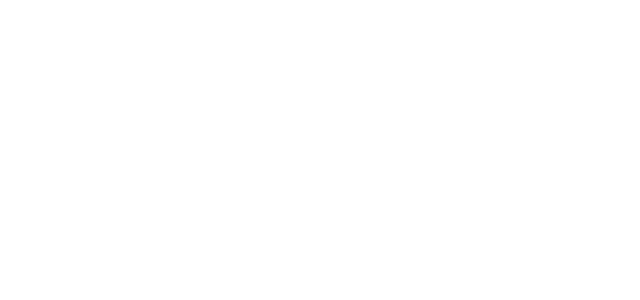
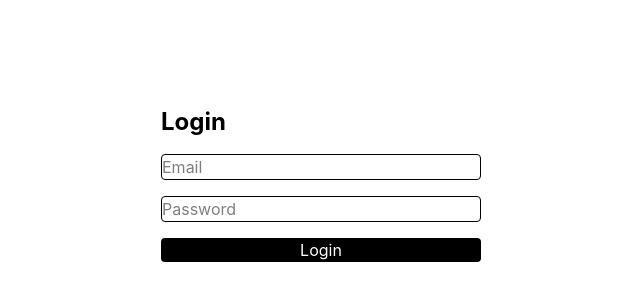
Before and after one commit to rayan-boussouda/movie-app, a React (Vite) app in the folder frontend/: page /login in a window 1280 px wide. Before the commit this address had no page. Shown: the part 216-516 px from the top of the page, without its empty margins (319-959 px from the left). Built offline with nearby package versions, Linux system fonts and the light colour scheme.

Commit message:
[KAN-31] login

```diff
--- a/frontend/package.json
+++ b/frontend/package.json
@@ -10,11 +10,13 @@
     "preview": "vite preview"
   },
   "dependencies": {
+    "@hookform/resolvers": "^5.4.0",
     "@tailwindcss/vite": "^4.3.1",
     "@tanstack/react-query": "^5.101.0",
     "axios": "^1.18.0",
     "react": "^19.2.6",
     "react-dom": "^19.2.6",
+    "react-hook-form": "^7.80.0",
     "react-router-dom": "^7.18.0",
     "tailwindcss": "^4.3.1",
     "zod": "^4.4.3"
--- a/frontend/src/App.tsx
+++ b/frontend/src/App.tsx
@@ -1,13 +1,15 @@
-import { Routes, Route } from 'react-router-dom'
-import { Genre } from './ui/features/genres/Genre'
+import { Routes, Route } from "react-router-dom";
+import { Genre } from "./ui/features/genres/pages/Genre";
+import { Login } from "./ui/features/genres/pages/Login";
 
 function App() {
   return (
     <Routes>
       <Route path="/" element={<div>Movie App</div>} />
       <Route path="/genres" element={<Genre />} />
+      <Route path="/login" element={<Login />} />
     </Routes>
-  )
+  );
 }
 
-export default App
+export default App;
--- /dev/null
+++ b/frontend/src/domain/auth.port.ts
@@ -0,0 +1,5 @@
+import type { LoginCredentials, LoginResponse } from "./auth";
+
+export type AuthGateway = {
+  login: (logs: LoginCredentials) => Promise<LoginResponse>;
+};
--- /dev/null
+++ b/frontend/src/domain/auth.ts
@@ -0,0 +1,21 @@
+import z from "zod";
+
+export const loginCredentialsSchema = z.object({
+  email: z.email(),
+  password: z.string().min(1),
+});
+
+export type LoginCredentials = z.infer<typeof loginCredentialsSchema>;
+
+export const userSchema = z.object({
+  id: z.number(),
+  name: z.string(),
+  email: z.email(),
+  role: z.enum(["USER", "ADMIN"]),
+});
+export type User = z.infer<typeof userSchema>;
+
+export const loginResponseSchema = z.object({
+  token: z.string(),
+});
+export type LoginResponse = z.infer<typeof loginResponseSchema>;
--- /dev/null
+++ b/frontend/src/infra/auth/http-auth-gateway.ts
@@ -0,0 +1,10 @@
+import { loginResponseSchema, type LoginCredentials } from "../../domain/auth";
+import type { AuthGateway } from "../../domain/auth.port";
+import { httpClient } from "../http-client";
+
+export const httpAuthGateway: AuthGateway = {
+  login: async (credentials: LoginCredentials) => {
+    const response = await httpClient.post("/auth/login", credentials);
+    return loginResponseSchema.parse(response.data);
+  },
+};
--- /dev/null
+++ b/frontend/src/ui/features/genres/hooks/useAuth.ts
@@ -0,0 +1,9 @@
+import { useMutation } from "@tanstack/react-query";
+import type { AuthGateway } from "../../../../domain/auth.port";
+import { builLogin } from "../../../../use-case/auth/auth";
+
+export const useLogin = (gateway: AuthGateway) => {
+  return useMutation({
+    mutationFn: builLogin(gateway),
+  });
+};
--- a/frontend/src/ui/features/genres/Genre.tsx
+++ b/frontend/src/ui/features/genres/pages/Genre.tsx
@@ -1,6 +1,6 @@
-import { httpGenreGateway } from "../../../infra/genre/http-genre-gateway";
-import { Tag } from "../../components/tag";
-import { useGetGenre } from "./hooks/useGenre";
+import { httpGenreGateway } from "../../../../infra/genre/http-genre-gateway";
+import { Tag } from "../../../components/Tag";
+import { useGetGenre } from "../hooks/useGenre";
 
 export const Genre = () => {
   const { data, isLoading, isError } = useGetGenre(httpGenreGateway);
--- /dev/null
+++ b/frontend/src/ui/features/genres/pages/Login.tsx
@@ -0,0 +1,84 @@
+import { useForm } from "react-hook-form";
+import { zodResolver } from "@hookform/resolvers/zod";
+import { useNavigate } from "react-router-dom";
+import {
+  loginCredentialsSchema,
+  type LoginCredentials,
+} from "../../../../domain/auth";
+import { useLogin } from "../hooks/useAuth";
+import { httpAuthGateway } from "../../../../infra/auth/http-auth-gateway";
+
+export const Login = () => {
+  const {
+    mutate: login,
+    isPending,
+    isError,
+    error,
+  } = useLogin(httpAuthGateway);
+  const navigate = useNavigate();
+
+  const {
+    register,
+    handleSubmit,
+    formState: { errors },
+  } = useForm<LoginCredentials>({
+    resolver: zodResolver(loginCredentialsSchema),
+  });
+
+  const onSubmit = (data: LoginCredentials) => {
+    login(data, {
+      onSuccess: () => {
+        navigate("/genres");
+      },
+    });
+  };
+
+  return (
+    <div className="flex items-center justify-center min-h-screen">
+      <form
+        onSubmit={handleSubmit(onSubmit)}
+        className="flex flex-col gap-4 w-80"
+      >
+        <h1 className="text-2xl font-bold">Login</h1>
+
+        <div className="flex flex-col gap-1">
+          <input
+            {...register("email")}
+            type="email"
+            placeholder="Email"
+            className="border p-2 rounded"
+          />
+          {errors.email && (
+            <p className="text-red-500 text-sm">{errors.email.message}</p>
+          )}
+        </div>
+
+        <div className="flex flex-col gap-1">
+          <input
+            {...register("password")}
+            type="password"
+            placeholder="Password"
+            className="border p-2 rounded"
+          />
+          {errors.password && (
+            <p className="text-red-500 text-sm">{errors.password.message}</p>
+          )}
+        </div>
+
+        {isError && (
+          <p className="text-red-500 text-sm">
+            {(error as Error).message ?? "Login failed"}
+          </p>
+        )}
+
+        <button
+          type="submit"
+          disabled={isPending}
+          className="bg-black text-white p-2 rounded disabled:opacity-50"
+        >
+          {isPending ? "Logging in..." : "Login"}
+        </button>
+      </form>
+    </div>
+  );
+};
--- /dev/null
+++ b/frontend/src/use-case/auth/auth.ts
@@ -0,0 +1,9 @@
+import type { LoginCredentials } from "../../domain/auth";
+import type { AuthGateway } from "../../domain/auth.port";
+
+export const builLogin =
+  (gateway: AuthGateway) => async (credentials: LoginCredentials) => {
+    const login = await gateway.login(credentials);
+    localStorage.setItem("token", login.token);
+    return login;
+  };
```
Also changed, not shown: 1 other file (tests, documents, lock files or other folders).
